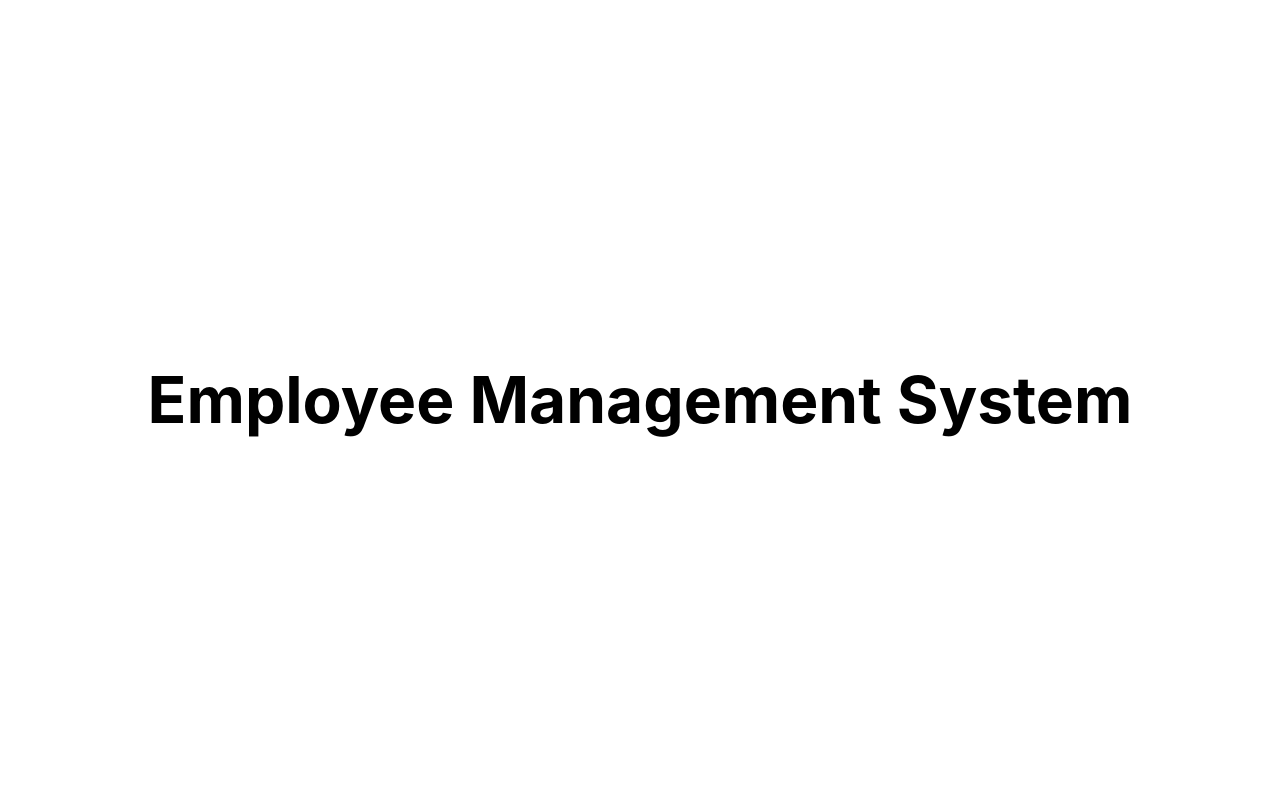
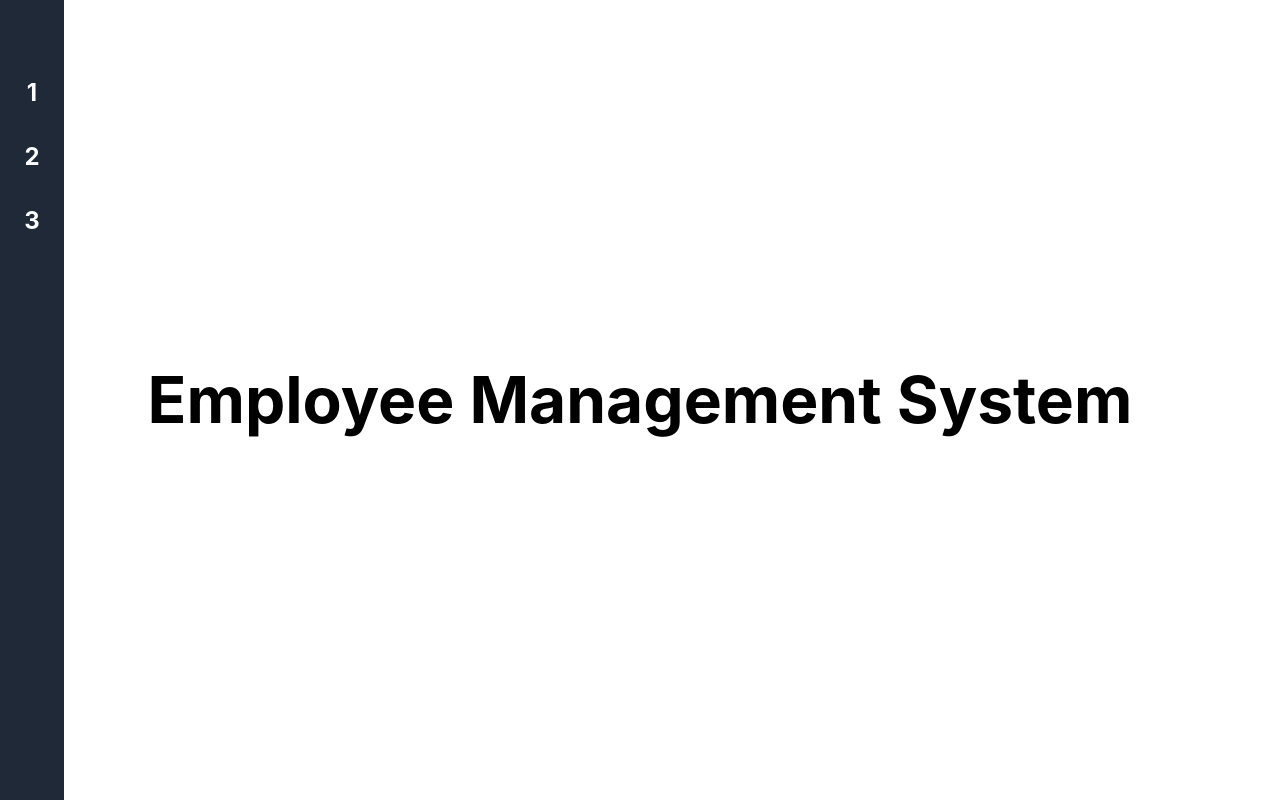
Before and after one commit to BorhanSaflo/Employee-Management-System, a Next.js app: page / in a window 1280 px wide. Built offline with nearby package versions, Linux system fonts and the light colour scheme.

Commit message:
feat: Sidebar Component pt.1 & SCSS Variables File

```diff
--- /dev/null
+++ b/Components/Sidebar.tsx
@@ -0,0 +1,16 @@
+import React from "react";
+import styles from "../styles/Sidebar.module.scss";
+
+function Sidebar() {
+  return (
+    <div className={styles.wrapper}>
+      <div className={styles.container}>
+        <div className={styles.item}> 1 </div>
+        <div className={styles.item}> 2 </div>
+        <div className={styles.item}> 3 </div>
+      </div>
+    </div>
+  );
+}
+
+export default Sidebar;
--- a/pages/index.tsx
+++ b/pages/index.tsx
@@ -1,5 +1,6 @@
 import type { NextPage } from "next";
 import Head from "next/head";
+import Sidebar from "../Components/Sidebar";
 import styles from "../styles/Home.module.scss";
 
 const Home: NextPage = () => {
@@ -10,6 +11,7 @@ const Home: NextPage = () => {
       </Head>
 
       <main className={styles.main}>
+        <Sidebar />
         <h1 className={styles.title}>Employee Management System</h1>
       </main>
     </div>
--- a/styles/Home.module.scss
+++ b/styles/Home.module.scss
@@ -1,3 +1,5 @@
+@use "styles/variables" as *;
+
 .container {
   padding: 0 2rem;
 }
@@ -42,10 +44,4 @@
   .footer {
     border-color: #222;
   }
-  .code {
-    background: #111;
-  }
-  .logo img {
-    filter: invert(1);
-  }
 }
--- /dev/null
+++ b/styles/Sidebar.module.scss
@@ -0,0 +1,43 @@
+@use "styles/variables" as *;
+
+.wrapper {
+  display: flex;
+  position: fixed;
+  top: 0;
+  left: 0;
+  flex-direction: column;
+  justify-content: space-between;
+  width: 64px;
+  height: 100%;
+  background-color: $secondary;
+
+  .container {
+    display: flex;
+    flex-direction: column;
+    align-items: center;
+    justify-content: flex-start;
+    width: 100%;
+    height: 100%;
+    padding: 60px 0;
+
+    .item {
+      @include noDrag;
+      display: flex;
+      align-items: center;
+      justify-content: center;
+      width: 100%;
+      height: 64px;
+      padding: 0 16px;
+      text-transform: uppercase;
+      color: #fff;
+      font-size: 1.5rem;
+      font-weight: bold;
+      transition: all 0.2s ease-in-out;
+      cursor: pointer;
+
+      &:hover {
+        background-color: $tertiary;
+      }
+    }
+  }
+}
--- /dev/null
+++ b/styles/_variables.scss
@@ -0,0 +1,47 @@
+//Colors
+$primary: #161c26;
+$secondary: #1f2937;
+$tertiary: #0f192c;
+
+//Screen Sizes
+$xl: 1279px;
+$lg: 1024px;
+$md: 768px;
+
+@mixin xl {
+  @media (min-width: $xl) {
+    @content;
+  }
+}
+
+@mixin lg {
+  @media (min-width: $lg) {
+    @content;
+  }
+}
+
+@mixin md {
+  @media (min-width: $md) {
+    @content;
+  }
+}
+
+@mixin flexCenter {
+  display: flex;
+  align-items: center;
+  justify-content: center;
+}
+
+@mixin noDrag {
+  -webkit-touch-callout: none;
+  -webkit-user-select: none;
+  -khtml-user-select: none;
+  -moz-user-select: none;
+  -ms-user-select: none;
+  user-select: none;
+  -webkit-user-drag: none;
+  -moz-user-drag: none;
+  -khtml-user-drag: none;
+  -o-user-drag: none;
+  user-drag: none;
+}
--- a/styles/globals.scss
+++ b/styles/globals.scss
@@ -1,3 +1,5 @@
+@use "styles/variables" as *;
+
 html,
 body {
   padding: 0;
@@ -21,6 +23,6 @@ a {
   }
   body {
     color: white;
-    background: black;
+    background: $primary;
   }
 }
```
